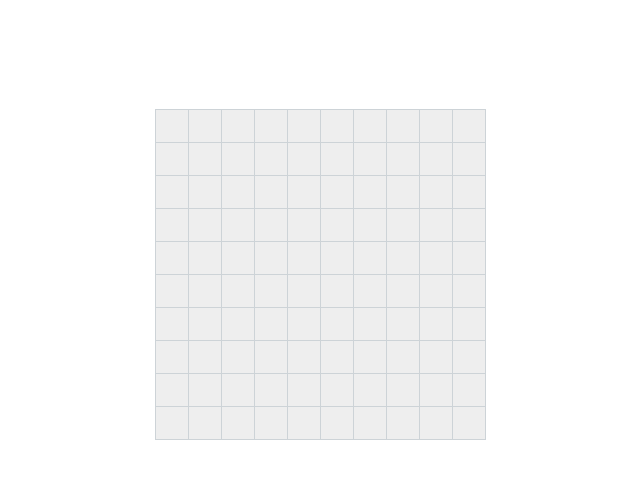
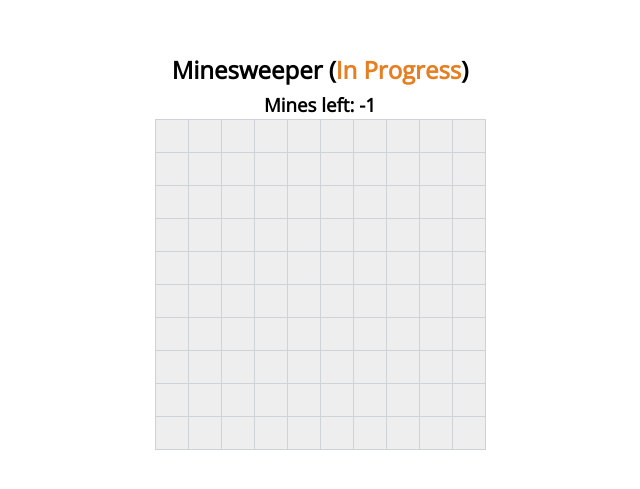
Before and after one commit to PetrValdman/minesweeper-js, a plain HTML site: page index.html in a window 1280 px wide. Shown: the part 133-622 px from the top of the page, without its empty margins (320-960 px from the left). Drawn offline with nearby package versions, Linux system fonts and the light colour scheme.

Commit message:
Game HUD

```diff
--- a/src/domain/minesweeper.js
+++ b/src/domain/minesweeper.js
@@ -84,4 +84,30 @@ export class Minesweeper {
     toggleFieldState(x, y) {
     }
 
+    /**
+     * TODO: IMPLEMENT THIS
+     * Returns if the user already won
+     * @returns {boolean}
+     */
+    didWin() {
+        return false;
+    }
+
+    /**
+     * TODO: IMPLEMENT THIS
+     * Returns if the user clicked a bomb and therefore lost.
+     * @returns {boolean}
+     */
+    didLoose() {
+        return false;
+    }
+
+    /**
+     * Returns the remaining amount bombs, user has to select
+     * @return {number}
+     */
+    getRemainingBombCount() {
+        return -1;
+    }
+
 }
--- a/src/presentation/minesweeper-gui.js
+++ b/src/presentation/minesweeper-gui.js
@@ -19,6 +19,19 @@ export class MinesweeperGUI {
      */
     draw() {
         this._clear();
+
+        const container = document.createElement('div');
+        const header = document.createElement('h2');
+        const smallHeader  = document.createElement('h3');
+
+        smallHeader.innerHTML = `Mines left: ${this.game.getRemainingBombCount()}`;
+
+        if(this.game.didWin())
+            header.innerHTML = `Minesweeper (<span class="green">Won</span>)`;
+        else if(this.game.didLoose())
+            header.innerHTML = `Minesweeper (<span class="red">Lost</span>)`;
+        else
+            header.innerHTML = `Minesweeper (<span class="orange">In Progress</span>)`;
 
         const table = document.createElement('table');
 
@@ -42,6 +55,8 @@ export class MinesweeperGUI {
             table.appendChild(row);
         }
 
+        this.container.appendChild(header);
+        this.container.appendChild(smallHeader);
         this.container.appendChild(table);
     }
 
--- a/styles/minesweeper.css
+++ b/styles/minesweeper.css
@@ -1,7 +1,7 @@
 @import url('https://fonts.googleapis.com/css?family=Open+Sans&display=swap');
 
 body {
-    height: 100vh;
+    height: calc(100vh - 50px);
     font-family: 'Open Sans', sans-serif;
 }
 
@@ -10,6 +10,7 @@ body {
     display: flex;
     align-items: center;
     justify-content: center;
+    flex-direction: column;
 }
 
 #game > table {
@@ -28,6 +29,7 @@ body {
     justify-content: center;
 
     padding: 0;
+    user-select: none;
 }
 
 #game > table > tr > td > .hidden, #game > table > tr > td > .empty {
@@ -52,3 +54,19 @@ body {
 #game > table > tr > td > .empty {
     background-color: white;
 }
+
+.orange {
+    color: #e67e22;
+}
+
+.green {
+    color: #27ae60;
+}
+
+.red {
+    color: #c0392b;
+}
+
+h2, h3 {
+    margin: 3px;
+}
```
